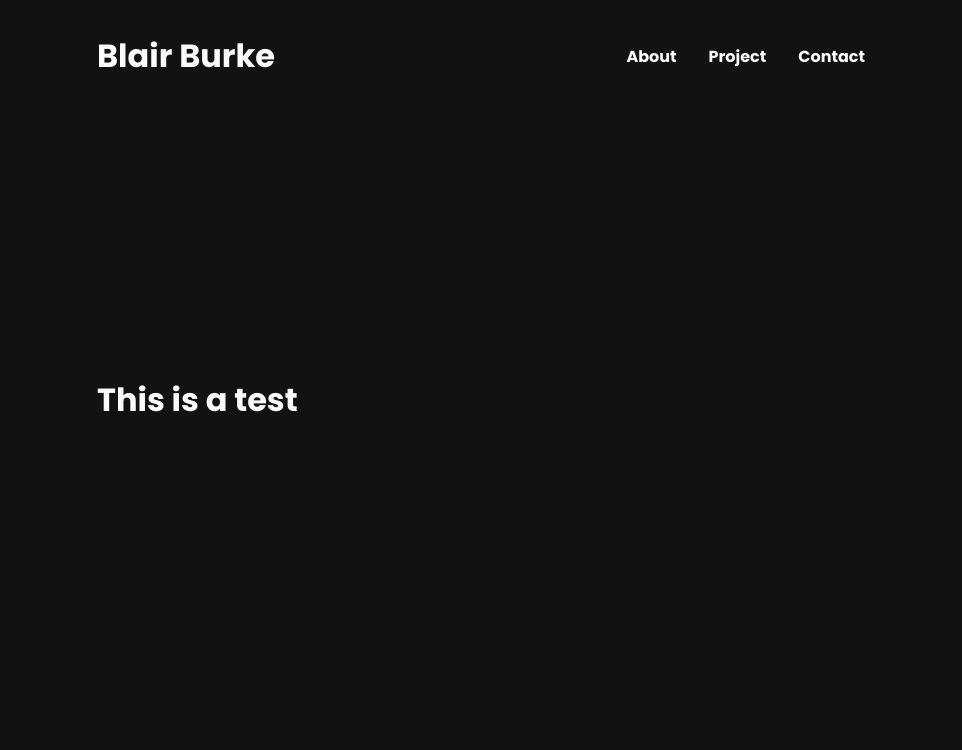
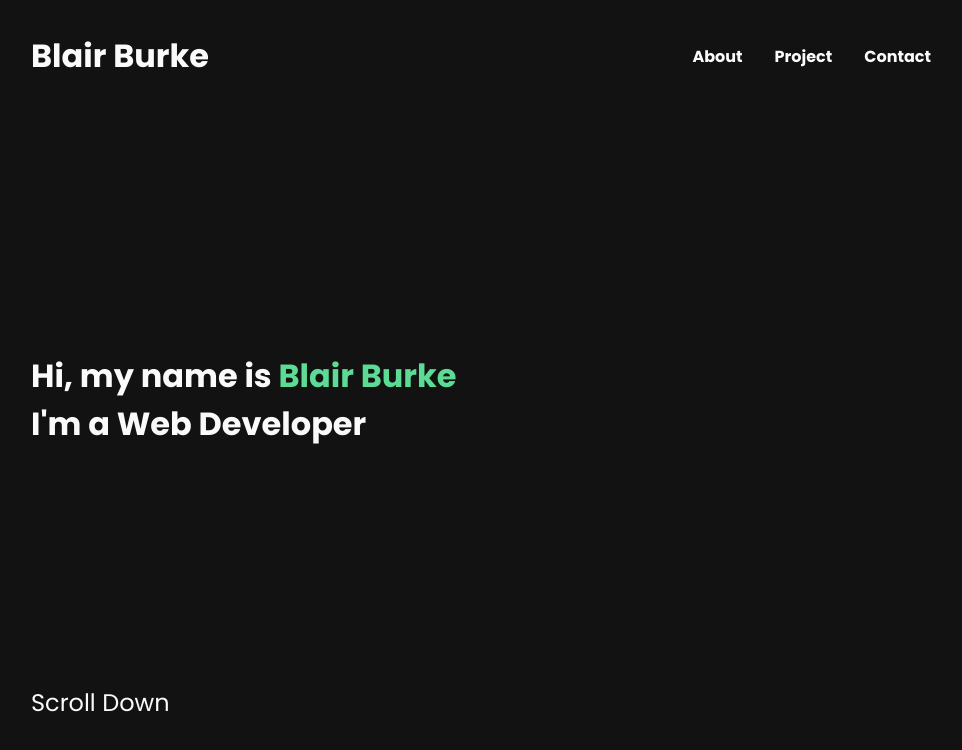
Before and after one commit to BB2455/Portfolio-2021, a Gatsby site: page / in a window 1280 px wide. Shown: the whole page, without its empty margins (159-1121 px from the left). Built offline with nearby package versions, Linux system fonts and the light colour scheme; Gatsby itself is replaced by a stand-in of ours.

Commit message:
finished landing layout

```diff
--- /dev/null
+++ b/src/components/Devices.js
@@ -0,0 +1,6 @@
+export const device = {
+  sm: "(min-width: 500px)",
+  md: "(min-width: 768px)",
+  lg: "(min-width: 1024px)",
+  xlg: "(min-width: 1440px)",
+};
--- a/src/components/Landing/Landing.jsx
+++ /dev/null
@@ -1,14 +0,0 @@
-import * as React from "react";
-import NavBar from "../NavBar/NavBar";
-import { LandingWrapper } from "./Landing.styled";
-
-const Landing = () => {
-  return (
-    <LandingWrapper>
-      <NavBar />
-      <h1>This is a test</h1>
-    </LandingWrapper>
-  );
-};
-
-export default Landing;
--- a/src/components/Landing/Landing.styled.js
+++ b/src/components/Landing/Landing.styled.js
@@ -1,9 +1,28 @@
-import styled from "styled-components";
+import styled, { keyframes } from "styled-components";
+// import { device } from "../Devices";
 
 export const LandingWrapper = styled.div`
   height: 100vh;
+  width: 100%;
   display: flex;
   flex-direction: column;
   justify-content: center;
   position: relative;
 `;
+
+export const LandingTitle = styled.h1`
+  font-size: 2.65rem
+  color: ${(props) => props.color}
+
+`;
+
+export const LandingText = styled.h2`
+  position: absolute;
+  bottom: 10%;
+  font-size: 1.5rem;
+  font-weight: 400;
+`;
+
+LandingTitle.defaultProps = {
+  color: "inherit",
+};
--- /dev/null
+++ b/src/components/Landing/index.jsx
@@ -0,0 +1,18 @@
+import * as React from "react";
+import NavBar from "../NavBar";
+import { LandingWrapper, LandingTitle, LandingText } from "./Landing.styled";
+
+const Landing = () => {
+  return (
+    <LandingWrapper>
+      <NavBar />
+      <LandingTitle>
+        Hi, my name is <span style={{ color: "#5CDB95" }}>Blair Burke</span>
+      </LandingTitle>
+      <LandingTitle>I'm a Web Developer</LandingTitle>
+      <LandingText>Scroll Down</LandingText>
+    </LandingWrapper>
+  );
+};
+
+export default Landing;
--- a/src/components/NavBar/NavBar.styled.js
+++ b/src/components/NavBar/NavBar.styled.js
@@ -1,4 +1,5 @@
 import styled from "styled-components";
+// import { device } from "../Devices";
 
 export const Nav = styled.div`
   position: absolute;
--- a/src/components/NavBar/NavBar.jsx
+++ b/src/components/NavBar/index.jsx
@@ -1,5 +1,5 @@
 import * as React from "react";
-import Title from "../shared/Title.styled.js";
+import { Title } from "../shared";
 import { Nav, NavLinks, NavLink } from "./NavBar.styled";
 
 const NavBar = () => {
--- a/src/components/shared/global.styled.js
+++ b/src/components/global.styled.js
@@ -10,7 +10,6 @@ const GlobalStyle = createGlobalStyle`
   body {
     background: #121212;
     color: #FAFAFA;
-    margin: 0 20%;
   }
 
 `;
--- a/src/components/index.js
+++ b/src/components/index.js
@@ -1 +1,2 @@
-export { default as Landing } from "./Landing/Landing";
+export { default as Landing } from "./Landing";
+export { default as GlobalStyle } from "./global.styled";
--- /dev/null
+++ b/src/components/shared/Container.styled.js
@@ -0,0 +1,20 @@
+import styled from "styled-components";
+import { device } from "../Devices";
+
+export const Container = styled.div`
+  max-width: 95%;
+  margin: 0 auto;
+  @media ${device.sm} {
+    max-width: 475px;
+    maargin: 0;
+  }
+  @media ${device.md} {
+    max-width: 700px;
+  }
+  @media ${device.lg} {
+    max-width: 900px;
+  }
+  @media ${device.xlg} {
+    max-width: 1200px;
+  }
+`;
--- a/src/components/shared/Title.styled.js
+++ b/src/components/shared/Title.styled.js
@@ -1,8 +1,7 @@
 import styled from "styled-components";
+// import { device } from "../Devices";
 
-const Title = styled.h1`
+export const Title = styled.h1`
   font-size: 2rem;
   padding: 2rem 0;
 `;
-
-export default Title;
--- a/src/components/shared/index.js
+++ b/src/components/shared/index.js
@@ -1,2 +1,2 @@
 export * from "./Title.styled";
-export { default as GlobalStyle } from "./global.styled";
+export * from "./Container.styled";
--- a/src/pages/index.js
+++ b/src/pages/index.js
@@ -1,10 +1,10 @@
 import * as React from "react";
-import { Landing } from "../components";
-import { GlobalStyle } from "../components/shared";
+import { Landing, GlobalStyle } from "../components";
+import { Container } from "../components/shared";
 
 const IndexPage = () => {
   return (
-    <>
+    <Container>
       <GlobalStyle />
 
       <Landing />
@@ -12,7 +12,7 @@ const IndexPage = () => {
       {/* <Skills /> */}
       {/* <Contact /> */}
       {/* <Footer /> */}
-    </>
+    </Container>
   );
 };
 
```
